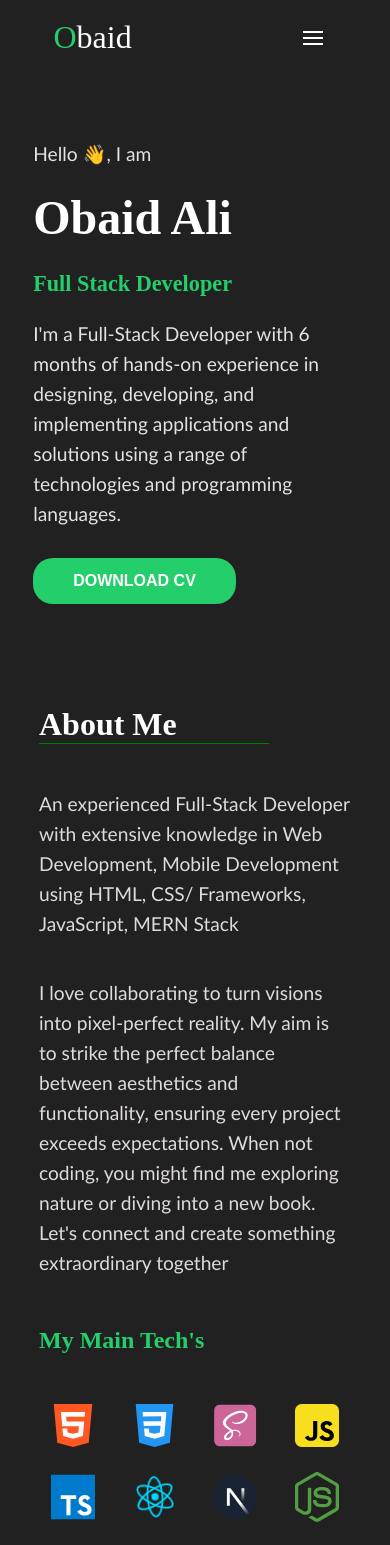
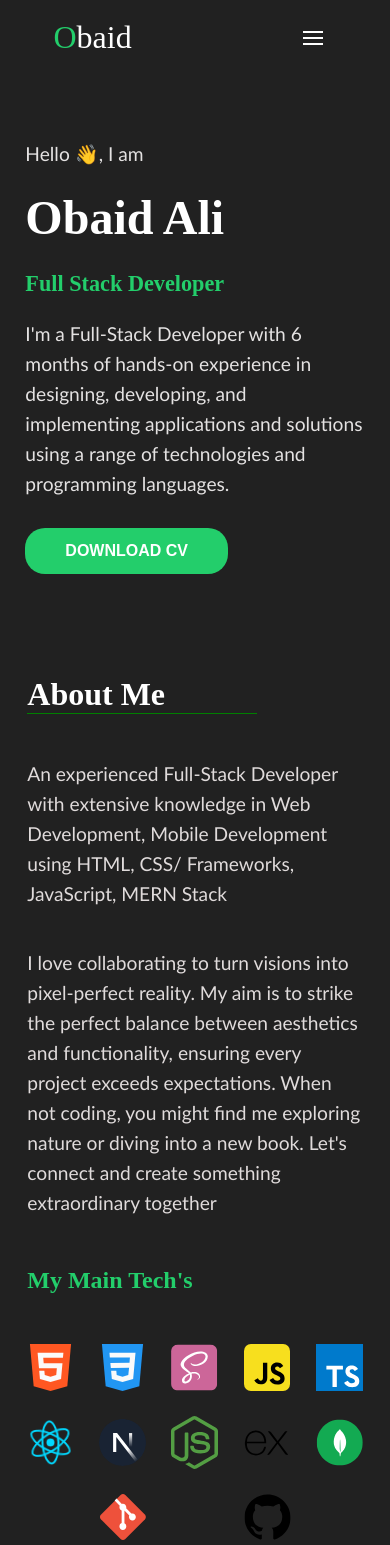
Before and after one commit to WhatsWrongOB/Portfolio, a React (Vite) app in the folder client/: page / in a window 390 px wide. Shown: the top 1545 px of the page. Built offline with nearby package versions, Linux system fonts and the light colour scheme; no server answers; a web font is replaced by a local one.

Commit message:
change layout

```diff
--- a/client/src/App.css
+++ b/client/src/App.css
@@ -633,6 +633,10 @@ input:checked + .toggle-slider:before {
   .home_btn {
     padding: 18px 40px;
   }
+
+  .home_content {
+    width: 87%;
+  }
 }
 
 @media screen and (max-width: 500px) {
@@ -723,7 +727,7 @@ input:checked + .toggle-slider:before {
   }
 
   .about_right {
-    width: 80%;
+    width: 86%;
     margin-top: 40px;
   }
 
```
